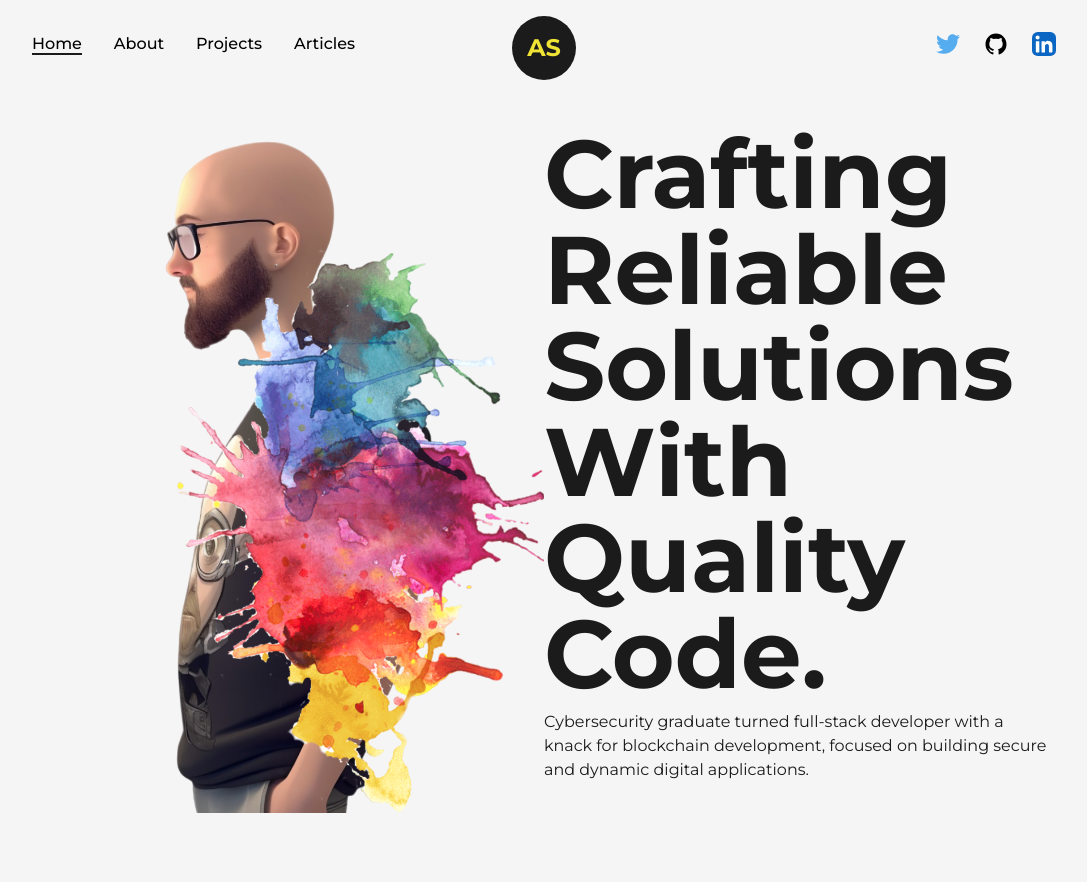
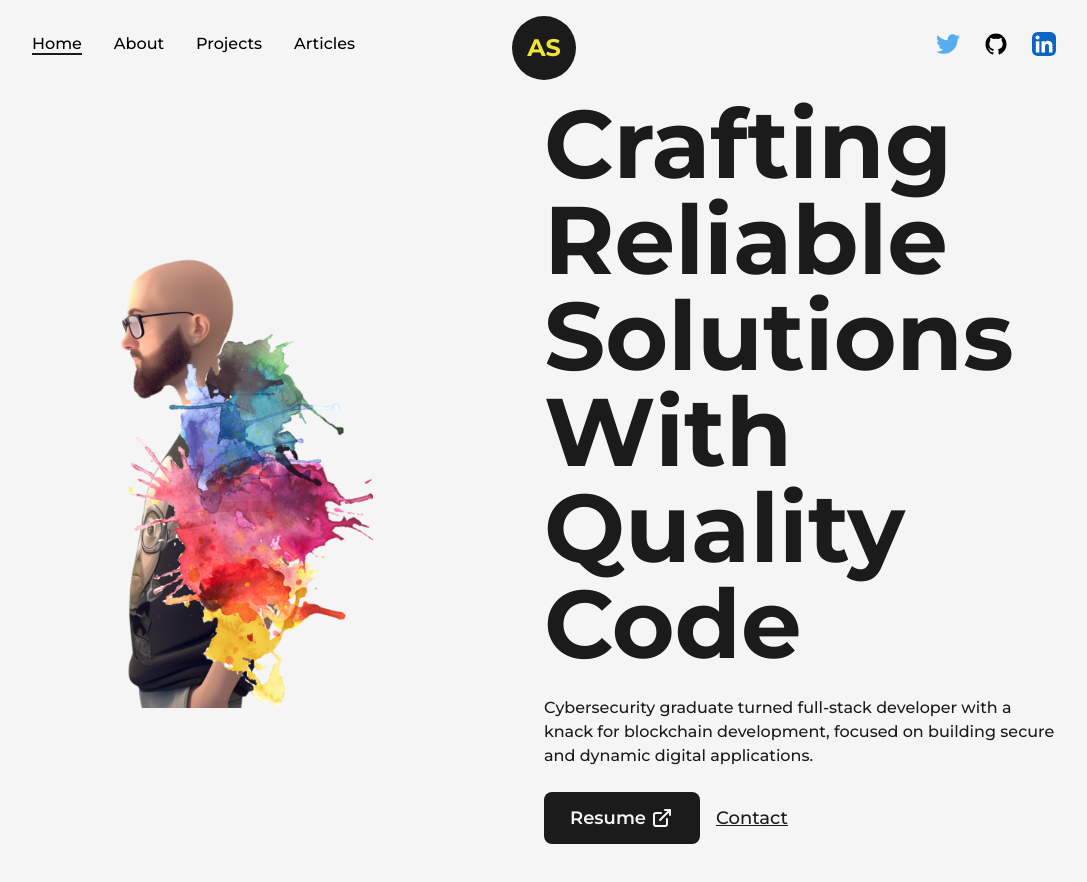
Before and after one commit to manticorevault/portfolio, a Next.js app: page / in a window 1280 px wide. Shown: the top 882 px of the page, without its empty margins (96-1183 px from the left). Built offline with nearby package versions, Linux system fonts and the light colour scheme.

Commit message:
Updated front page

```diff
--- a/src/components/AnimatedText.js
+++ b/src/components/AnimatedText.js
@@ -1,4 +1,32 @@
 import React from 'react'
+import { motion } from 'framer-motion'
+
+const quote = {
+    initial: {
+        opacity: 1,
+    },
+    animate: {
+        opacity: 1,
+        transition: {
+            delay: 0.5,
+            staggerChildren: 0.08,
+        }
+    }
+}
+
+const singleWord = {
+    initial: {
+        opacity: 0,
+        y: 50,
+    },
+    animate: {
+        opacity: 1,
+        y: 0,
+        transition: {
+            duration: 1,
+        }
+    }
+}
 
 const AnimatedText = ({ text, className="" }) => {
   return (
@@ -7,16 +35,22 @@ const AnimatedText = ({ text, className="" }) => {
                     overflow-hidden
         "
     >
-        <h1 className={`inline-block w-full text-dark font-bold capitalize text-8xl${className}`}>
+        <motion.h1 className={`inline-block w-full text-dark font-bold capitalize text-8xl${className}`}
+            variants={ quote }
+            initial="initial"
+            animate="animate"
+        >
            {
                text.split(" ").map((word, index) =>
-                <span key={ word+'-'+index } className="inline-block">
+                <motion.span key={ word+'-'+index } className="inline-block"
+                    variants={singleWord}
+                >
                     { word }&nbsp;
-                </span>
+                </motion.span>
                )
 
            }
-        </h1>
+        </motion.h1>
     </div>
   )
 }
--- a/src/pages/index.js
+++ b/src/pages/index.js
@@ -3,30 +3,53 @@ import Layout from '@/components/Layout'
 import Head from 'next/head'
 import Image from 'next/image'
 import profile from "../../public/images/profile/arturprofile-side.png"
+import Link from 'next/link'
+import { LinkArrow } from '@/components/Icons'
 
 export default function Home() {
   return (
     <>
       <Head>
-        <title>Create Next App</title>
-        <meta name="description" content="Generated by create next app" />
+        <title>Artur Serra - Portfolio</title>
+        <meta name="description" content="Artur Serra" />
       </Head>
       <main className="flex items-center text-dark w-full min-h-screen">
         <Layout className='pt-0'>
           <div className="flex items-center justify-between w-full">
-            <div className="w-1/2">
+            <div className="w-2/6">
               <Image
                 src={profile}
                 alt="Artur Serra"
-                className="w-full h-auto"
+                className="h-full w-auto"
               />
             </div>
 
             <div className="w-1/2 flex flex-col items-center self-center">
-              <AnimatedText text="Crafting reliable solutions with quality code." className=' !text-left'/>
-              <p>
-              Cybersecurity graduate turned full-stack developer with a knack for blockchain development, focused on building secure and dynamic digital applications.
+              <AnimatedText text="Crafting reliable solutions with quality code" className=' !text-left'/>
+              <p className='my-4 text-base font-medium'>
+                Cybersecurity graduate turned full-stack developer with a knack for blockchain development, focused on building secure and dynamic digital applications.
               </p>
+              <div className='flex items-center self-start mt-2'>
+                <Link
+                  href="/arturserra_resume.pdf" target={"_blank"}
+                  className="flex items-center bg-dark text-light p-2.5 px-6
+                              rounded-lg text-lg font-semibold hover:bg-light
+                              hover:text-dark border-2 border-solid border-transparent
+                              hover:border-dark
+                  "
+                  download={true}
+                >
+                  Resume
+                  <LinkArrow className={"w-6 ml-1"}/>
+                </Link>
+
+                <Link
+                  href="/mailto:artur.aserra@gmail.com"
+                  className='ml-4 text-lg font-medium capitalize text-dark underline'
+                >
+                  Contact
+                </Link>
+              </div>
             </div>
           </div>
         </Layout>
```
